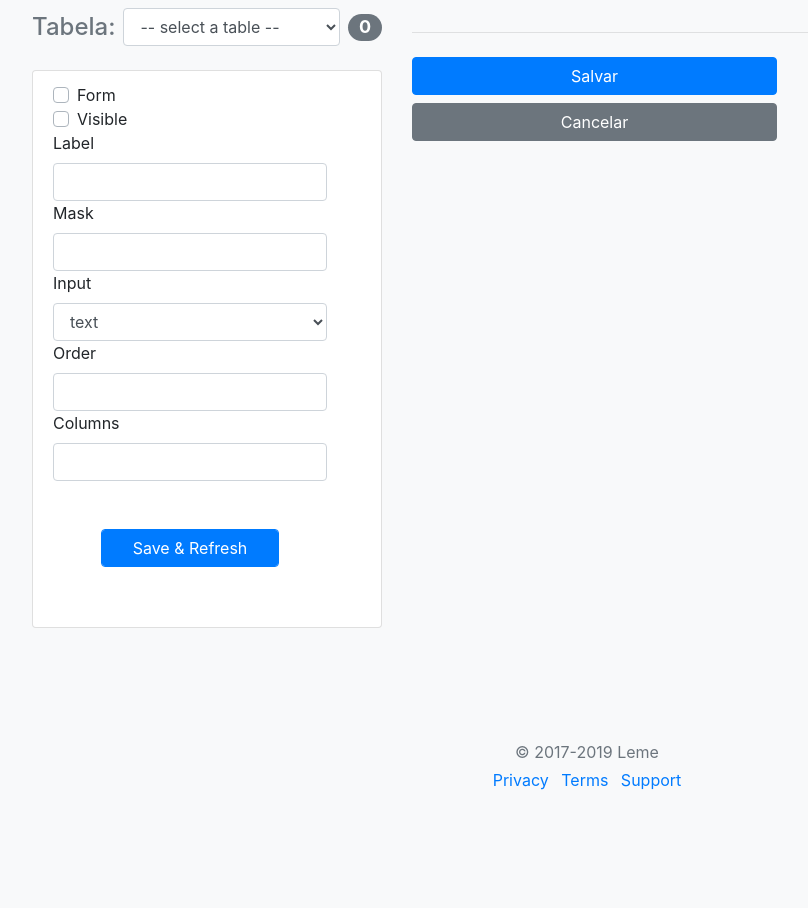
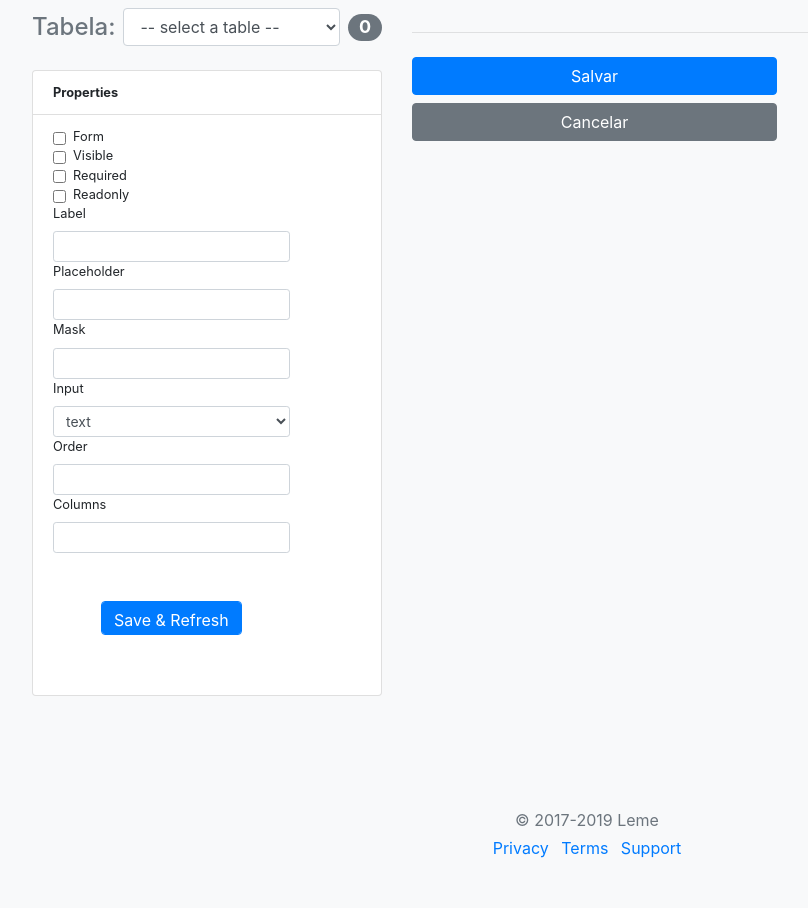
Before and after one commit to gjantsch/php-form-designer, a PHP site: page / in a window 1280 px wide. Shown: the whole page, without its empty margins (53-861 px from the left). Before the commit the page ends 790 px from the top, so only its background shows below. Run offline with PHP 8.4, Linux system fonts and the light colour scheme; data that the repository does not hold is empty; some libraries are stand-ins or nearby versions.

Commit message:
Improve interface

```diff
--- a/FormDesigner/Field.php
+++ b/FormDesigner/Field.php
@@ -86,11 +86,27 @@ class Field
     private $options = [
         'form' => ['label' => 'Form', 'cast' => 'boolean', 'value' => true],
         'visible' => ['label' => 'Visible', 'cast' => 'boolean', 'value' => true],
-        'label' => ['label' => 'Label', 'cast' => 'string', 'value' => 'none'],
+        'required' => ['label' => 'Required', 'cast' => 'boolean', 'value' => true],
+        'readonly' => ['label' => 'Readonly', 'cast' => 'boolean', 'value' => true],
+        'label' => ['label' => 'Label', 'cast' => 'string', 'value' => ''],
+        'placeholder' => ['label' => 'Placeholder', 'cast' => 'string', 'value' => ''],
         'mask' => ['label' => 'Mask', 'cast' => 'string', 'value' => null],
         'input' => ['label' => 'Input', 'cast' => 'string', 'value' => 'text'],
         'order' => ['label' => 'Order', 'cast' => 'integer', 'value' => null],
         'columns' => ['label' => 'Columns', 'cast' => 'string', 'value' => 6],
+    ];
+
+    private static $optionsKeys = [
+        'form',
+        'visible',
+        'required',
+        'readonly',
+        'label',
+        'placeholder',
+        'mask',
+        'input',
+        'order',
+        'columns'
     ];
 
     /**
@@ -178,6 +194,11 @@ class Field
         return $json ? json_encode($this->options) : $this->options;
     }
 
+    public static function getOptionsKeys()
+    {
+        return self::$optionsKeys;
+    }
+
     function __isset($name)
     {
         return isset($this->options[$name]);
--- a/FormDesigner/views/hidden.php
+++ b/FormDesigner/views/hidden.php
@@ -5,7 +5,4 @@
  * @var FormDesigner\Field $field
  */
 ?>
-<div class="col-<?=$field->columns?>">
-    <label for="<?=$field->name?>"><?=$field->label?></label>
-    <textarea class="form-control" id="<?=$field->name?>" <?=$field->required ? 'required' : '' ?>><?=$field->value?></textarea>
-</div>
+<input type="hidden" id="<?=$field->name?>" value="<?=$field->value?>">
--- a/FormDesigner/views/password.php
+++ b/FormDesigner/views/password.php
@@ -7,5 +7,5 @@
 ?>
 <div class="col-<?=$field->columns?>">
     <label for="<?=$field->name?>"><?=$field->label?></label>
-    <input type="password" class="form-control" id="<?=$field->name?>" placeholder="<?=$field->placeholder?>" value="<?=$field->value?>" <?=$field->required ? 'required' : '' ?> >
+    <input type="password" class="form-control" id="<?=$field->name?>" value="<?=$field->value?>" <?=$field->required ? 'required' : '' ?> >
 </div>
--- a/index.php
+++ b/index.php
@@ -77,7 +77,7 @@ $table = $table_name ? new Table($table_name) : null;
             <?php if ($table): ?>
             <ul class="list-group mb-3 sortable" id="columns">
                 <?php foreach ($table->getFields() as $field): ?>
-                <li class="list-group-item d-flex justify-content-between lh-condensed" data-name="<?=$field->name?>">
+                <li class="list-group-item d-flex justify-content-between lh-condensed p-2" data-name="<?=$field->name?>">
                     <div>
                         <small class="text-muted"><strong><?=$field->name?></strong> - <span id="label-<?=$field->name?>"><?=$field->label?></span></small>
                         <input type="hidden" name="<?=$field->name?>" value="<?=$field->getOptions()?>">
@@ -91,32 +91,50 @@ $table = $table_name ? new Table($table_name) : null;
             </ul>
             <?php endif;?>
 
-            <ul class="list-group mb-3">
+            <ul class="list-group mb-3 small" id="f-properties-form">
+                <li class="list-group-item d-flex justify-content-between lh-condensed">
+                    <strong>Properties</strong><span id="property-name"></span>
+                </li>
                 <li class="list-group-item d-flex justify-content-between lh-condensed">
                     <form>
-                        <div class="custom-control custom-checkbox">
-                            <input type="checkbox" class="custom-control-input" id="f-form">
-                            <label class="custom-control-label" for="f-form">Form</label>
+                        <div class="form-check">
+                            <input type="checkbox" class="form-check-input f-prop" id="f-form">
+                            <label class="form-check-label" for="f-form">Form</label>
                         </div>
 
-                        <div class="custom-control custom-checkbox">
-                            <input type="checkbox" class="custom-control-input" id="f-visible">
-                            <label class="custom-control-label" for="f-visible">Visible</label>
+                        <div class="form-check">
+                            <input type="checkbox" class="form-check-input f-prop" id="f-visible">
+                            <label class="form-check-label" for="f-visible">Visible</label>
+                        </div>
+
+                        <div class="form-check">
+                            <input type="checkbox" class="form-check-input f-prop" id="f-required">
+                            <label class="form-check-label" for="f-required">Required</label>
+                        </div>
+
+                        <div class="form-check">
+                            <input type="checkbox" class="form-check-input f-prop" id="f-readonly">
+                            <label class="form-check-label" for="f-readonly">Readonly</label>
                         </div>
 
                         <div>
                             <label for="label">Label</label>
-                            <input type="text" class="form-control" id="f-label" value="">
+                            <input type="text" class="form-control form-control-sm input-sm f-prop" id="f-label" value="">
+                        </div>
+
+                        <div>
+                            <label for="f-mask">Placeholder</label>
+                            <input type="text" class="form-control form-control-sm f-prop" id="f-placeholder" value="">
                         </div>
 
                         <div>
                             <label for="label">Mask</label>
-                            <input type="text" class="form-control" id="f-mask" value="">
+                            <input type="text" class="form-control form-control-sm f-prop" id="f-mask" value="">
                         </div>
 
                         <div>
                             <label for="label">Input</label>
-                            <select id="f-input" class="form-control">
+                            <select id="f-input" class="form-control form-control-sm f-prop">
                                 <option value="text">text</option>
                                 <option value="textarea">textarea</option>
                                 <option value="password">password</option>
@@ -129,16 +147,16 @@ $table = $table_name ? new Table($table_name) : null;
 
                         <div>
                             <label for="label">Order</label>
-                            <input type="text" class="form-control" id="f-order" value="">
+                            <input type="text" class="form-control form-control-sm f-prop" id="f-order" value="">
                         </div>
 
                         <div>
                             <label for="label">Columns</label>
-                            <input type="text" class="form-control" id="f-columns" value="">
+                            <input type="text" class="form-control form-control-sm f-prop" id="f-columns" value="">
                         </div>
 
                         <div class="m-5">
-                            <button class="btn btn-primary form-control" id="save">Save & Refresh</button>
+                            <button class="btn btn-primary form-control form-control-sm" id="save">Save & Refresh</button>
                         </div>
                     </form>
                 </li>
```
Also changed, not shown: FormDesigner/js/form-designer.js (+51 -36 lines), save.php (+6 -9 lines).
